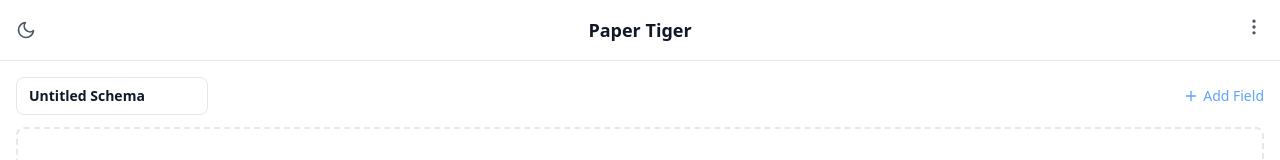
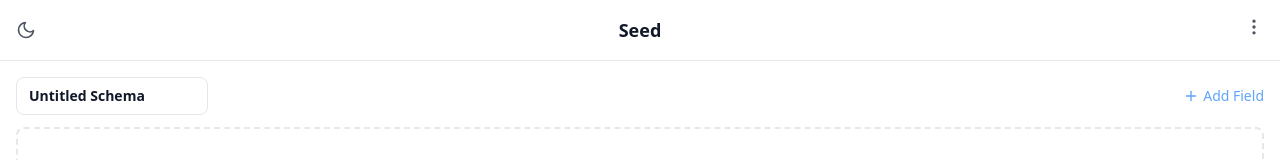
Before and after one commit to Santhoshlm10/Seed, a React (Vite) app: page / in a window 1280 px wide. Shown: the top 160 px of the page. Built offline with nearby package versions, Linux system fonts and the light colour scheme.

Commit message:
repo name change

```diff
--- a/index.html
+++ b/index.html
@@ -5,7 +5,7 @@
   <meta charset="UTF-8" />
   <link rel="icon" type="image/svg+xml" href="/logo.svg" />
   <meta name="viewport" content="width=device-width, initial-scale=1.0" />
-  <title>Paper Tiger</title>
+  <title>Seed</title>
 </head>
 
 <body>
--- a/src/App.tsx
+++ b/src/App.tsx
@@ -1,9 +1,9 @@
-import PaperTiger from "./components/PaperTiger";
+import Seed from "./components/Seed";
 
 function App() {
   return (
     <div className="w-full h-full">
-      <PaperTiger />
+      <Seed />
     </div>
   );
 }
--- a/src/components/PaperTiger.tsx
+++ b/src/components/Seed.tsx
@@ -15,7 +15,7 @@
   value: any
 }
 
-const PaperTiger: React.FC = () => {
+const Seed: React.FC = () => {
   const { theme } = useTheme();
   const {
     bgPrimary,
@@ -360,4 +360,4 @@
   );
 };
 
-export default PaperTiger;
+export default Seed;
--- a/src/components/header/index.tsx
+++ b/src/components/header/index.tsx
@@ -26,12 +26,12 @@
             >
                 {isDarkMode ? <Sun /> : <Moon />}
             </button>
-            <h1 className="text-lg font-semibold" onClick={() => showToast("Hello", "error")}>Paper Tiger</h1>
+            <h1 className="text-lg font-semibold" onClick={() => showToast("Hello", "error")}>Seed</h1>
             <Menu
                 lists={[
                     { name: "Import Schema", icon: <Import />, onClick: onImport },
                     { name: "Export Schema", icon: <Export />, onClick: onExport },
-                    { name: "About", icon: <About />, onClick: () => window.open("https://github.com/Santhoshlm10/paper-tiger") },
+                    { name: "About", icon: <About />, onClick: () => window.open("https://github.com/Santhoshlm10/seed") },
                 ]}
             />
             <Toast />
```
Also changed, not shown: public/manifest.json.
